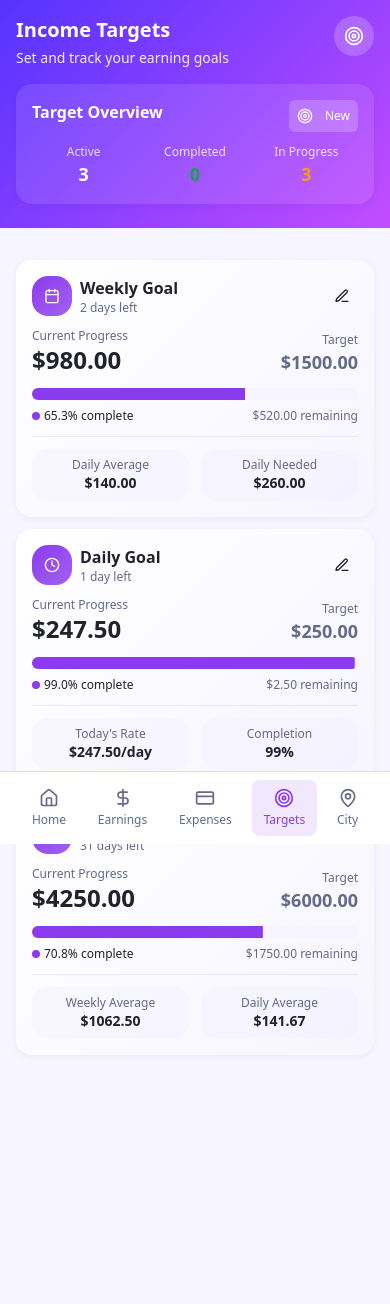
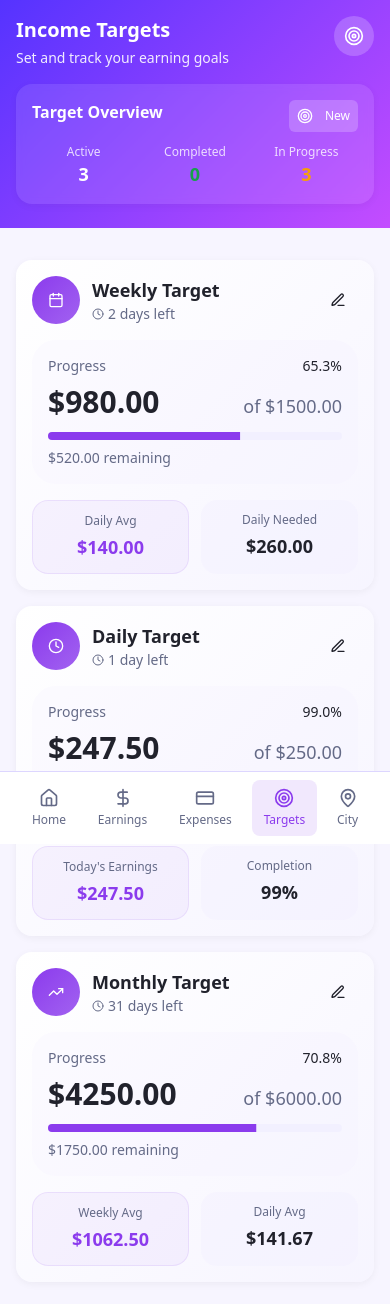
Before and after one commit to Arifalkharusi/urban-route-pro, a React (Vite) app: page /targets in a window 390 px wide. Shown: the top 1304 px of the page. Before the commit the page ends 1151 px from the top, so only its background shows below. Built offline with nearby package versions, Linux system fonts and the light colour scheme.

Commit message:
Redesign target cards for mobile
Redesigned the target cards to be mobile-friendly, optimizing layout, typography, and spacing for smaller screens. This includes a stacked layout for target details and a more compact display of associated metrics.

```diff
--- a/src/pages/Targets.tsx
+++ b/src/pages/Targets.tsx
@@ -197,28 +197,30 @@ const Targets = () => {
             </Button>
           </GradientCard>
         ) : (
-          <div className="space-y-3 sm:space-y-4">
+          <div className="space-y-4">
             {targets.map((target) => {
               const progressPercentage = getProgressPercentage(target.current, target.amount);
               const isCompleted = progressPercentage >= 100;
               const remaining = target.amount - target.current;
 
               return (
-                <GradientCard key={target.id} className="hover:shadow-elegant transition-all duration-300 animate-fade-in">
-                  <div className="space-y-3 sm:space-y-4">
-                    {/* Header */}
+                <GradientCard key={target.id} className="hover:shadow-elegant transition-all duration-300 animate-fade-in p-4 sm:p-6">
+                  {/* Mobile-optimized layout */}
+                  <div className="space-y-4">
+                    {/* Top section - Period info and edit button */}
                     <div className="flex items-center justify-between">
-                      <div className="flex items-center gap-2 sm:gap-3">
-                        <div className={`w-10 h-10 sm:w-12 sm:h-12 rounded-xl sm:rounded-2xl flex items-center justify-center transition-colors ${
+                      <div className="flex items-center gap-3">
+                        <div className={`w-12 h-12 rounded-2xl flex items-center justify-center transition-colors ${
                           isCompleted
                             ? "bg-gradient-to-br from-success to-success/80 text-white"
                             : "bg-gradient-to-br from-primary to-primary/80 text-white"
                         }`}>
                           {getPeriodIcon(target.period)}
                         </div>
-                        <div className="flex-1 min-w-0">
-                          <h3 className="font-bold text-base sm:text-lg capitalize truncate">{target.period} Goal</h3>
-                          <p className="text-xs sm:text-sm text-muted-foreground">
+                        <div>
+                          <h3 className="font-bold text-lg capitalize">{target.period} Target</h3>
+                          <p className="text-sm text-muted-foreground flex items-center gap-1">
+                            <Clock className="w-3 h-3" />
                             {getRemainingTime(target.period, target.startDate)}
                           </p>
                         </div>
@@ -228,86 +230,83 @@ const Targets = () => {
                         variant="ghost"
                         size="sm"
                         onClick={() => openEditDialog(target)}
-                        className="h-8 w-8 sm:h-9 sm:w-9 p-0 hover:bg-muted/50 rounded-xl flex-shrink-0"
+                        className="h-10 w-10 p-0 hover:bg-muted/50 rounded-xl"
                       >
-                        <Edit3 className="w-3 h-3 sm:w-4 sm:h-4" />
+                        <Edit3 className="w-4 h-4" />
                       </Button>
                     </div>
 
-                    {/* Amount Display */}
-                    <div className="flex items-end justify-between mb-2 sm:mb-3">
-                      <div>
-                        <p className="text-xs sm:text-sm text-muted-foreground">Current Progress</p>
-                        <p className="text-2xl sm:text-3xl font-bold text-foreground">${target.current.toFixed(2)}</p>
+                    {/* Amount section - Stacked for mobile */}
+                    <div className="bg-muted/20 rounded-2xl p-4">
+                      <div className="flex justify-between items-center mb-2">
+                        <span className="text-sm text-muted-foreground">Progress</span>
+                        <span className="text-sm font-medium">{progressPercentage.toFixed(1)}%</span>
                       </div>
-                      <div className="text-right">
-                        <p className="text-xs sm:text-sm text-muted-foreground">Target</p>
-                        <p className="text-lg sm:text-xl font-semibold text-muted-foreground">${target.amount.toFixed(2)}</p>
+
+                      <div className="flex items-baseline justify-between mb-3">
+                        <div>
+                          <span className="text-3xl font-bold text-foreground">${target.current.toFixed(2)}</span>
+                        </div>
+                        <div className="text-right">
+                          <span className="text-lg text-muted-foreground">of ${target.amount.toFixed(2)}</span>
+                        </div>
                       </div>
-                    </div>
 
-                    {/* Progress Bar */}
-                    <div className="space-y-2 sm:space-y-3">
                       <Progress
                         value={progressPercentage}
-                        className="h-3 sm:h-4 bg-muted/30"
+                        className="h-2 bg-muted/50"
                       />
 
-                      <div className="flex justify-between items-center">
-                        <div className="flex items-center gap-1 sm:gap-2">
-                          <div className={`w-2 h-2 rounded-full ${isCompleted ? 'bg-success' : 'bg-primary'}`} />
-                          <span className="text-xs sm:text-sm font-medium">{progressPercentage.toFixed(1)}% complete</span>
-                        </div>
-                        {!isCompleted && (
-                          <span className="text-xs sm:text-sm text-muted-foreground">${remaining.toFixed(2)} remaining</span>
-                        )}
-                        {isCompleted && (
-                          <span className="text-xs sm:text-sm text-success font-medium flex items-center gap-1">
-                            🎉 Achieved!
+                      <div className="flex justify-between items-center mt-2">
+                        {!isCompleted ? (
+                          <span className="text-sm text-muted-foreground">${remaining.toFixed(2)} remaining</span>
+                        ) : (
+                          <span className="text-sm text-success font-medium flex items-center gap-1">
+                            🎉 Target Achieved!
                           </span>
                         )}
                       </div>
                     </div>
 
-                    {/* Stats Grid */}
-                    <div className="grid grid-cols-2 gap-3 sm:gap-4 pt-3 sm:pt-4 border-t border-border/50">
+                    {/* Stats section - Mobile optimized grid */}
+                    <div className="grid grid-cols-2 gap-3">
                       {target.period === "daily" && (
                         <>
-                          <div className="bg-muted/30 rounded-xl p-2 sm:p-3 text-center">
-                            <p className="text-xs text-muted-foreground">Today's Rate</p>
-                            <p className="font-bold text-sm sm:text-lg">${(target.current).toFixed(2)}/day</p>
+                          <div className="bg-primary/5 border border-primary/10 rounded-xl p-3 text-center">
+                            <div className="text-xs text-muted-foreground mb-1">Today's Earnings</div>
+                            <div className="font-bold text-lg text-primary">${target.current.toFixed(2)}</div>
                           </div>
-                          <div className="bg-muted/30 rounded-xl p-2 sm:p-3 text-center">
-                            <p className="text-xs text-muted-foreground">Completion</p>
-                            <p className="font-bold text-sm sm:text-lg">{progressPercentage.toFixed(0)}%</p>
+                          <div className="bg-muted/30 rounded-xl p-3 text-center">
+                            <div className="text-xs text-muted-foreground mb-1">Completion</div>
+                            <div className="font-bold text-lg">{progressPercentage.toFixed(0)}%</div>
                           </div>
                         </>
                       )}
 
                       {target.period === "weekly" && (
                         <>
-                          <div className="bg-muted/30 rounded-xl p-2 sm:p-3 text-center">
-                            <p className="text-xs text-muted-foreground">Daily Average</p>
-                            <p className="font-bold text-sm sm:text-lg">${(target.current / 7).toFixed(2)}</p>
+                          <div className="bg-primary/5 border border-primary/10 rounded-xl p-3 text-center">
+                            <div className="text-xs text-muted-foreground mb-1">Daily Avg</div>
+                            <div className="font-bold text-lg text-primary">${(target.current / 7).toFixed(2)}</div>
                           </div>
-                          <div className="bg-muted/30 rounded-xl p-2 sm:p-3 text-center">
-                            <p className="text-xs text-muted-foreground">Daily Needed</p>
-                            <p className="font-bold text-sm sm:text-lg">
+                          <div className="bg-muted/30 rounded-xl p-3 text-center">
+                            <div className="text-xs text-muted-foreground mb-1">Daily Needed</div>
+                            <div className="font-bold text-lg">
                               ${remaining > 0 ? (remaining / Math.max(1, Math.ceil((new Date(target.startDate.getTime() + 7 * 24 * 60 * 60 * 1000).getTime() - new Date().getTime()) / (24 * 60 * 60 * 1000)))).toFixed(2) : "0.00"}
-                            </p>
+                            </div>
                           </div>
                         </>
                       )}
 
                       {target.period === "monthly" && (
                         <>
-                          <div className="bg-muted/30 rounded-xl p-2 sm:p-3 text-center">
-                            <p className="text-xs text-muted-foreground">Weekly Average</p>
-                            <p className="font-bold text-sm sm:text-lg">${(target.current / 4).toFixed(2)}</p>
+                          <div className="bg-primary/5 border border-primary/10 rounded-xl p-3 text-center">
+                            <div className="text-xs text-muted-foreground mb-1">Weekly Avg</div>
+                            <div className="font-bold text-lg text-primary">${(target.current / 4).toFixed(2)}</div>
                           </div>
-                          <div className="bg-muted/30 rounded-xl p-2 sm:p-3 text-center">
-                            <p className="text-xs text-muted-foreground">Daily Average</p>
-                            <p className="font-bold text-sm sm:text-lg">${(target.current / 30).toFixed(2)}</p>
+                          <div className="bg-muted/30 rounded-xl p-3 text-center">
+                            <div className="text-xs text-muted-foreground mb-1">Daily Avg</div>
+                            <div className="font-bold text-lg">${(target.current / 30).toFixed(2)}</div>
                           </div>
                         </>
                       )}
```
